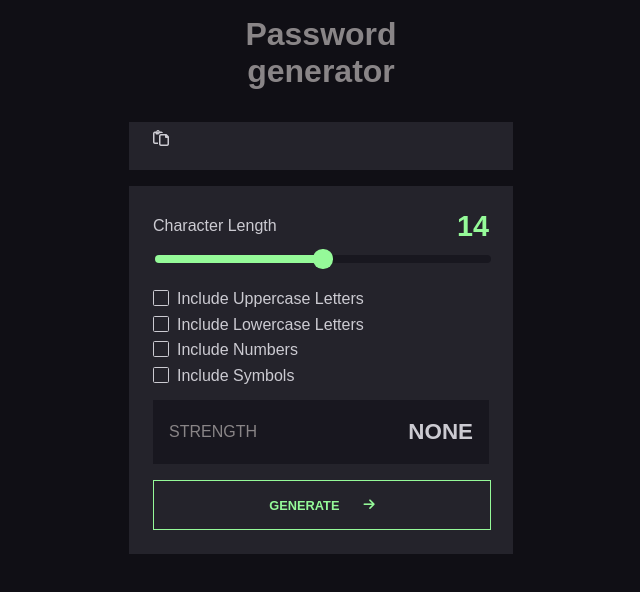
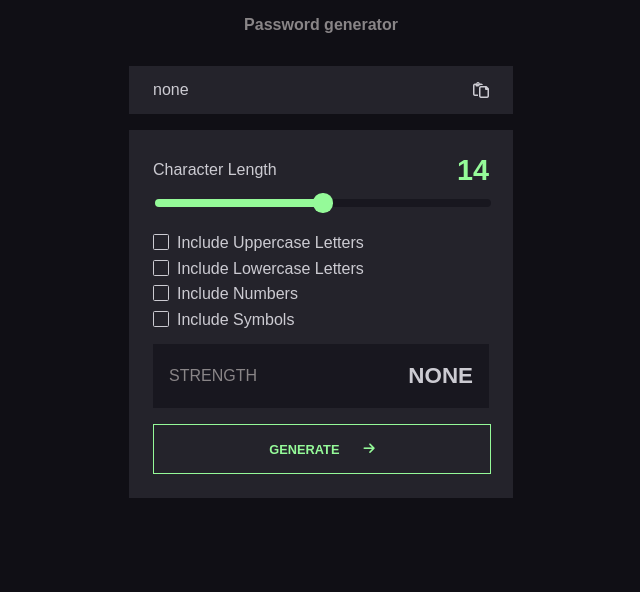
Before and after one commit to DainiusMI/Password-generator-v2, a website: page index.html in a window 1280 px wide. Shown: the whole page, without its empty margins (319-959 px from the left). Drawn offline with Linux system fonts and the light colour scheme.

Commit message:
screen update

```diff
--- a/index.html
+++ b/index.html
@@ -15,7 +15,7 @@
         <h1 class="title darker">Password generator</h1>
 
         <div class="generators-screen">
-            <div class="result"></div>
+            <div class="result">none</div>
             <i class="clipboard fa-regular fa-paste"></i>
         </div>
         <div class="settings-container">
--- a/scss/main.scss
+++ b/scss/main.scss
@@ -34,6 +34,7 @@ body {
         margin: 0;
         padding: 1rem;
         text-align: center;
+        font-size: 1rem;
     }
     .generators-screen {
         width: 100%;
@@ -41,6 +42,15 @@ body {
         padding: .5rem 1.5rem;
         background-color: map-get(var.$project-color, primary);
         width: 100%;
+
+        @include flex(row, center, space-between);
+        .clipboard {
+            cursor: pointer;
+            &:hover {
+                color: map-get(var.$project-color, proj-green);
+                font-weight: bold;
+            }
+        }
     }
 
     .settings-container {
```
Also changed, not shown: css/main.css, 1 other file.
